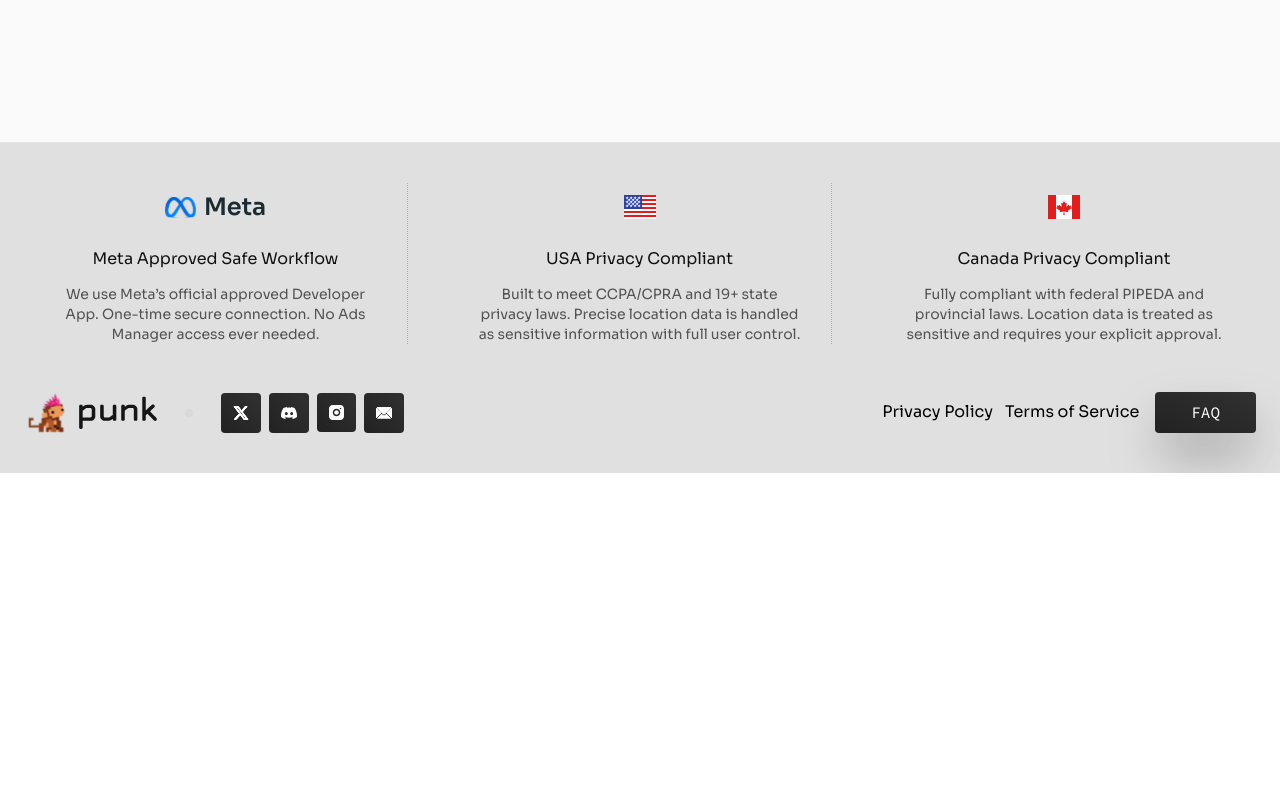
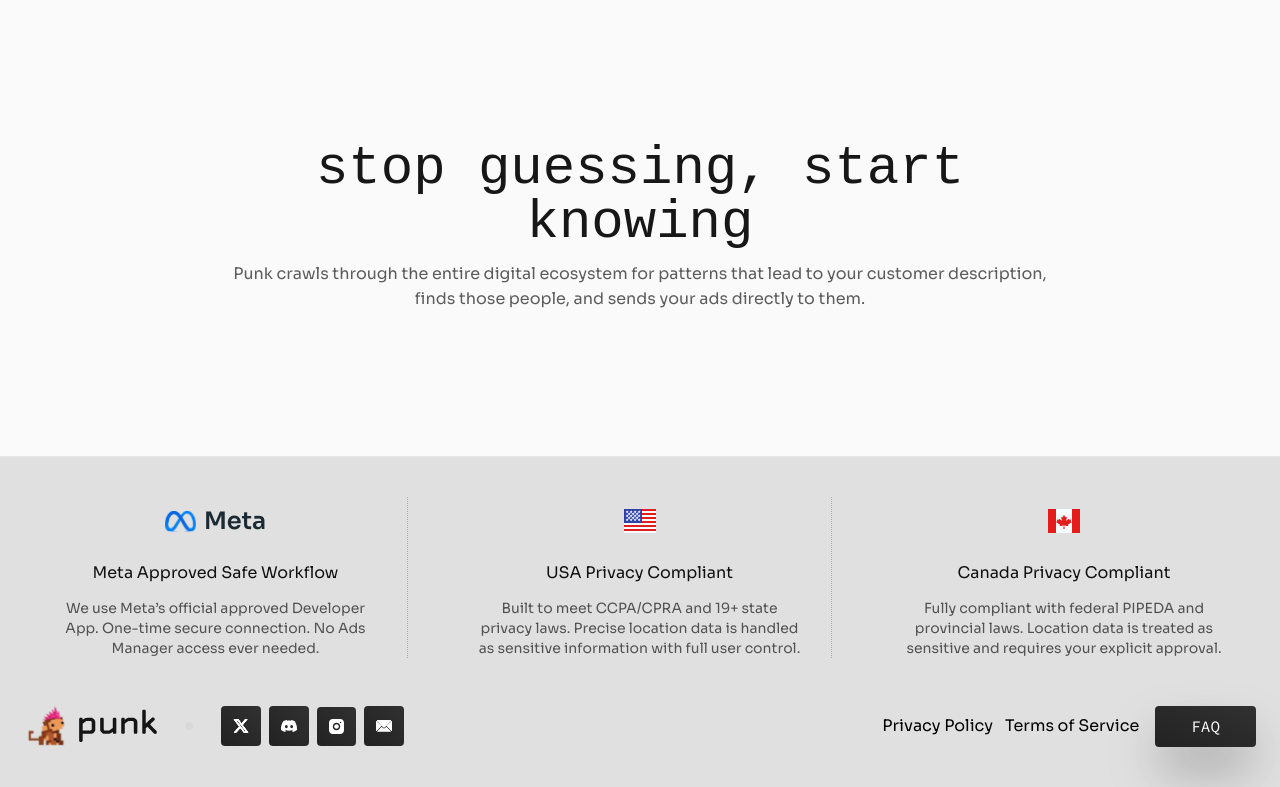
Before and after one commit to sagorteasc/Punk-AI, a React (Vite) app: page / in a window 1280 px wide. Shown: the part 2102-2889 px from the top of the page. Before the commit the page ends 2575 px from the top, so only its background shows below. Built offline with nearby package versions, Linux system fonts and the light colour scheme; a web font is replaced by a local one.

Commit message:
add stop guessing, start knowing section

```diff
--- /dev/null
+++ b/src/components/StopGuessing/index.tsx
@@ -0,0 +1,18 @@
+const StopGuessing = () => {
+  return (
+    <div className="max-w-335 mx-auto mb-20 md:mb-36">
+      <div className="text-center space-y-3 w-2/3 mx-auto mb-9">
+        <h2 className="text-4xl md:text-5xl lg:text-[54px] text-[#171717] font-ocrx">
+          stop guessing, start knowing
+        </h2>
+        <p className="text-(--third-color)">
+          Punk crawls through the entire digital ecosystem for patterns that
+          lead to your customer description, finds those people, and sends your
+          ads directly to them.
+        </p>
+      </div>
+    </div>
+  );
+};
+
+export default StopGuessing;
--- a/src/routes/index.tsx
+++ b/src/routes/index.tsx
@@ -1,5 +1,6 @@
 import PunkWork from "@/components/PunkWork";
 import SellPrompt from "@/components/SellPrompt";
+import StopGuessing from "@/components/StopGuessing";
 import Footer from "@/layout/footer";
 import Navbar from "@/layout/navbar";
 import { createFileRoute } from "@tanstack/react-router";
@@ -14,6 +15,7 @@ function RouteComponent() {
       <Navbar />
       <SellPrompt />
       <PunkWork />
+      <StopGuessing />
       <Footer />
     </>
   );
```
